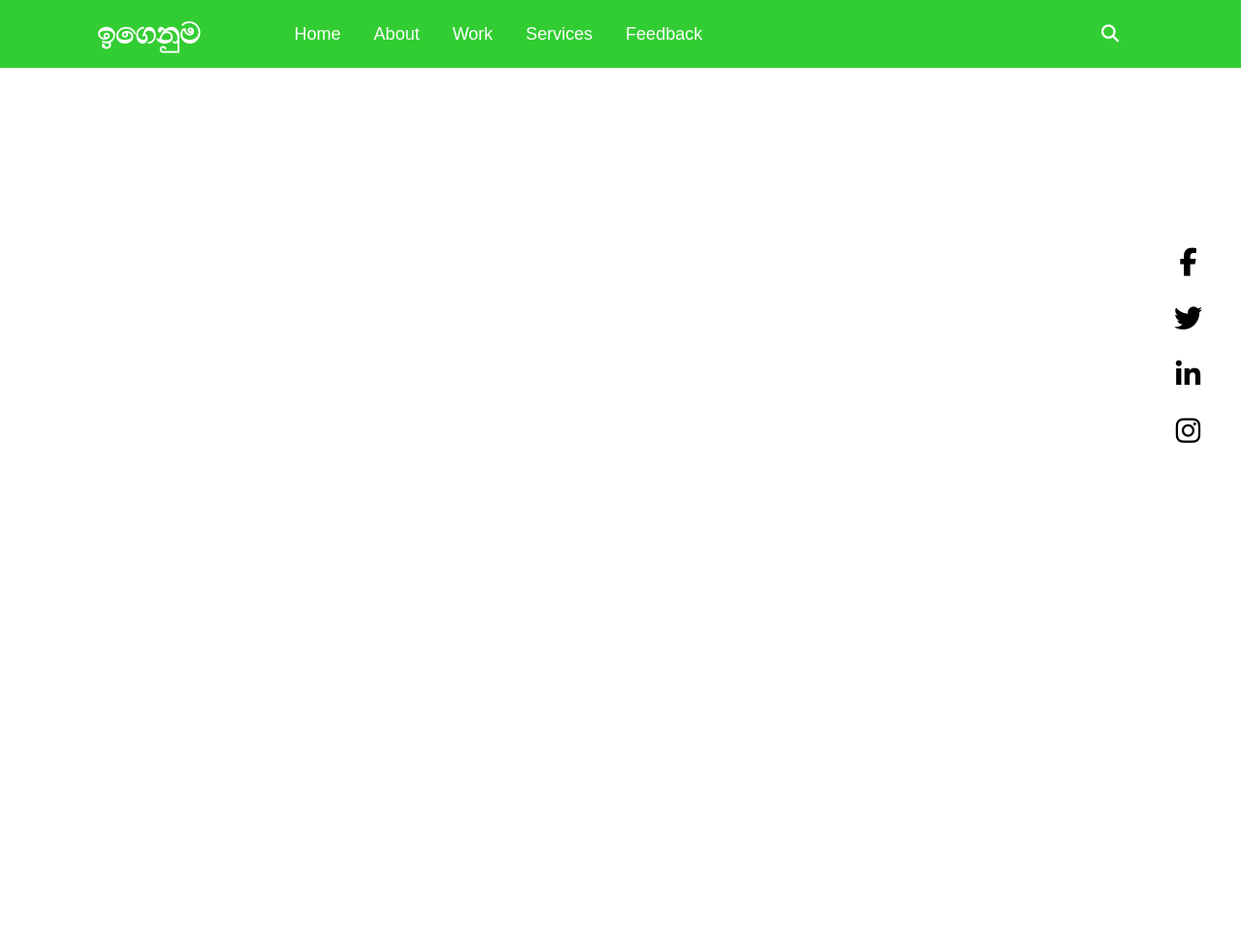
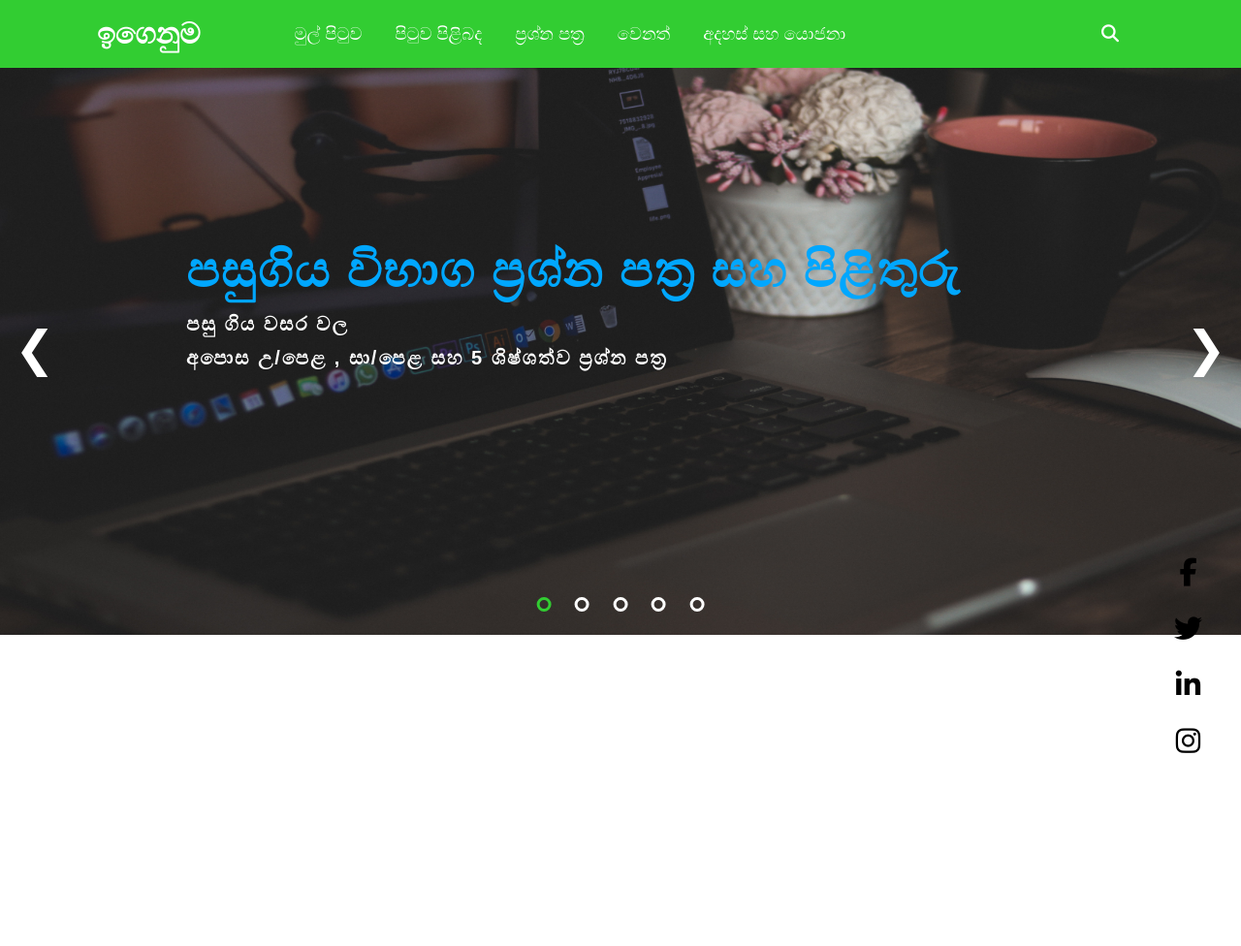
Before and after one commit to GreenvibesLK/edu.greenvibes.lk, a PHP site: page / in a window 1280 px wide. Shown: the top 976 px of the page at 97% size. Before the commit the page ends 457 px from the top, so only its background shows below. Run offline with PHP 8.4, Linux system fonts and the light colour scheme; some libraries are stand-ins or nearby versions.

Commit message:
02
ස්ලයිඩ් ශොව් එක නැවිගේශන් බාර් සොශල් මීඩියා බාර් අලුත් කිරීම

```diff
--- /dev/null
+++ b/ඉගෙනුම/cssfile.css
@@ -0,0 +1,201 @@
+
+/* 1 */
+*{
+	margin: 0;
+	padding: 0;
+	box-sizing: border-box;
+	font-family: sans-serif;
+}
+header{
+    height: 60px;
+    width: 100%;
+    position: absolute;
+    top: 0;
+	z-index: 2;
+}
+
+.act{
+	border: 2px solid #fff;
+	border-radius: 50px;
+	padding: 6px 15px;
+}
+
+/* /1 */
+
+/* 2 */
+.slider{
+	position: relative;
+	width: 100%;
+	background: 	#32CD32; /* LimeGreen */
+}
+.myslide{
+	height: 655px;
+	display: none;
+	overflow: hidden;
+}
+
+.prev, .next{
+	position: absolute;
+	top: 55%;
+	transform: translate(0, -50%);
+	font-size: 50px;
+	padding: 15px;
+	cursor: pointer;
+	color: #fff;
+	transition: 0.1s;
+	user-select: none;
+}
+.prev:hover, .next:hover{
+	color: 	#32CD32; /* LimeGreen */
+}
+.next{
+	right: 0;
+}
+.dotsbox{
+	position: absolute;
+	left: 50%;
+	transform: translate(-50%);
+	bottom: 20px;
+	cursor: pointer;
+}
+.dot{
+	display: inline-block;
+	width: 15px;
+	height: 15px;
+	border: 3px solid #fff;
+	border-radius: 50%;
+	margin: 0 10px;
+	cursor: pointer;
+}
+/* /2 */
+
+/* js */
+.active, .dot:hover{
+	border-color: 	#32CD32; /* LimeGreen */
+}
+/* /js */
+
+/* fade */
+.fade {
+  -webkit-animation-name: fade;
+  -webkit-animation-duration: 1.5s;
+  animation-name: fade;
+  animation-duration: 1.5s;
+}
+
+@-webkit-keyframes fade {
+  from {opacity: 0.8}
+  to {opacity: 1}
+}
+
+@keyframes fade {
+  from {opacity: 0.8}
+  to {opacity: 1}
+}
+/* /fade */
+
+/* 3 */
+.txt{
+	position: absolute;
+	color: #fff;
+	letter-spacing: 2px;
+	line-height: 35px;
+	top: 40%;
+	left: 15%;
+	-webkit-animation-name: posi;
+  	-webkit-animation-duration: 2s;
+  	animation-name: posi;
+  	animation-duration: 2s;
+	z-index: 1;
+}
+
+@-webkit-keyframes posi {
+  from {left: 25%;}
+  to {left: 15%;}
+}
+
+
+@keyframes posi {
+  from {left: 25%;}
+  to {left: 15%;}
+}
+
+.txt h1{
+	color: #00a7ff; /* blue */
+	font-size: 50px;
+	margin-bottom: 20px;
+}
+.txt p{
+	font-weight: bold;
+	font-size: 20px;
+}
+/* /3 */
+
+/* 4 */
+img{
+	transform: scale(1.5, 1.5);
+	-webkit-animation-name: zoomin;
+  	-webkit-animation-duration: 40s;
+  	animation-name: zoomin;
+  	animation-duration: 40s;
+}
+@-webkit-keyframes zoomin {
+  from {transform: scale(1, 1);}
+  to {transform: scale(1.5, 1.5);}
+}
+
+
+@keyframes zoomin {
+  from {transform: scale(1, 1);}
+  to {transform: scale(1.5, 1.5);}
+}
+/* /4 */
+
+
+
+/* 5 */
+@media screen and (max-width: 800px){
+	.myslide{
+		height: 500px;
+	}
+	.txt{
+		letter-spacing: 2px;
+		line-height: 25px;
+		top: 50%;
+		left: 50%;
+		transform: translate(-50%, -50%);
+		-webkit-animation-name: posi2;
+		-webkit-animation-duration: 2s;
+		animation-name: posi2;
+		animation-duration: 2s;
+	}
+
+	@-webkit-keyframes posi2 {
+	  from {top: 35%;}
+	  to {top: 50%;}
+	}
+
+
+	@keyframes posi2 {
+	  from {top: 35%;}
+	  to {top: 50%;}
+	}
+
+	.txt h1{
+		font-size: 40px;
+	}
+	.txt p{
+		font-size: 13px;
+	}
+
+}
+/* /5 */
+
+/* 6 */
+@media screen and (max-width: 520px){
+	.txt h1{
+		font-size: 30px;
+		margin-bottom: 20px;
+	}
+}
+/* /6 */
--- a/ඉගෙනුම/index.html
+++ b/ඉගෙනුම/index.html
@@ -5,11 +5,13 @@
 	<meta name="viewport" content="width=device-width, initial-scale=1">
     <meta http-equiv="X-UA-Compatible" content="ie=edge">
     <link rel="stylesheet" type="text/css" href="style.css">
+    <link rel="stylesheet" href="cssfile.css">
     <link href="https://fonts.googleapis.com/css?family=Nunito:400,600,700,800,900&display=swap" rel="stylesheet">
     <link href="https://stackpath.bootstrapcdn.com/font-awesome/4.7.0/css/font-awesome.min.css" rel="stylesheet">
     <script src="https://kit.fontawesome.com/a076d05399.js"></script>
 </head>
 <body>
+  <header>
 	<div class="header">
      <div class="navbar">
          <div class="wrapper">
@@ -20,12 +22,12 @@
       <div class="content">
       <div class="logo"><a href="index.html">ඉගෙනුම</a></div>
         <ul class="links">
-          <li><a href="index.html">Home</a></li>
-          <li><a href="#">About</a></li>
+          <li><a href="index.html">මුල් පිටුව</a></li>
+          <li><a href="#">පිටුව පිළිබද</a></li>
           <li>
-            <a href="#" class="desktop-link">Work</a>
+            <a href="#" class="desktop-link">ප්‍රශ්න පත්‍ර</a>
             <input type="checkbox" id="show-features">
-            <label for="show-features">Work</label>
+            <label for="show-features">ප්‍රශ්න පත්‍ර</label>
             <ul>
               <li><a href="#">Drop Menu 1</a></li>
               <li><a href="#">Drop Menu 2</a></li>
@@ -34,9 +36,9 @@
             </ul>
           </li>
           <li>
-            <a href="#" class="desktop-link">Services</a>
+            <a href="#" class="desktop-link">වෙනත්</a>
             <input type="checkbox" id="show-services">
-            <label for="show-services">Services</label>
+            <label for="show-services">වෙනත්</label>
             <ul>
               <li><a href="#">Drop Menu 1</a></li>
               <li><a href="#">Drop Menu 2</a></li>
@@ -53,16 +55,75 @@
               </li>
             </ul>
           </li>
-          <li><a href="#">Feedback</a></li>
+          <li><a href="#">අදහස් සහ යොජනා</a></li>
         </ul>
       </div>
+
       <label for="show-search" class="search-icon"><i class="fas fa-search"></i></label>
       <form action="#" class="search-box">
-        <input type="text" placeholder="Type Something to Search..." required>
+        <input type="text" placeholder="සොයන්න..." required>
         <button type="submit" class="go-icon"><i class="fas fa-long-arrow-alt-right"></i></button>
       </form>
     </nav>
   </div>
+    </header>
+
+<!--ස්ලයිඩ් ෂො එක-->
+  <body style="height: 2000px;">
+    <div class="slider">
+    <!-- fade css -->
+    <div class="myslide fade">
+      <div class="txt">
+        <h1>පසුගිය විභාග ප්‍රශ්න පත්‍ර සහ පිළිතුරු</h1>
+        <p> පසු ගිය වසර වල <br> අපොස උ/පෙළ , සා/පෙළ සහ 5 ශිෂ්ශත්ව ප්‍රශ්න පත්‍ර </p>
+      </div>
+      <img src="img1.jpg" style="width: 100%; height: 100%;">
+    </div>
+
+    <div class="myslide fade">
+      <div class="txt">
+        <h1>අනුමාන ප්‍රශ්න පත්‍ර සහ පිළිතුරු</h1>
+        <p>පසු ගිය වසර වල<br>පාසල් වල අනුමාන ප්‍රශ්න පත්‍ර</p>
+      </div>
+      <img src="img2.jpg" style="width: 100%; height: 100%;">
+    </div>
+
+    <div class="myslide fade">
+      <div class="txt">
+        <h1>වෙනත් විභාග</h1>
+        <p>පසු ගිය වසර වල<br>වෙනත් තරග විභග වල ප්‍රශ්න පත්‍ර</p>
+      </div>
+      <img src="img3.jpg" style="width: 100%; height: 100%;">
+    </div>
+
+    <div class="myslide fade">
+      <div class="txt">
+        <h1>එක්ස් ෆයිල්ස් 1</h1>
+        <p>about x files<br> r to r0 </p>
+      </div>
+      <img src="img4.jpg" style="width: 100%; height: 100%;">
+    </div>
+
+    <div class="myslide fade">
+      <div class="txt">
+        <h1>එක්ස් ෆයිල්ස් 2</h1>
+        <p>abour x files 02<br>s to s0</p>
+      </div>
+      <img src="img5.jpg" style="width: 100%; height: 100%;">
+    </div>
+
+    <a class="prev" onclick="plusSlides(-1)">&#10094;</a>
+      <a class="next" onclick="plusSlides(1)">&#10095;</a>
+
+    <div class="dotsbox" style="text-align:center">
+      <span class="dot" onclick="currentSlide(1)"></span>
+      <span class="dot" onclick="currentSlide(2)"></span>
+      <span class="dot" onclick="currentSlide(3)"></span>
+      <span class="dot" onclick="currentSlide(4)"></span>
+      <span class="dot" onclick="currentSlide(5)"></span>
+    </div>
+  </div>
+
 
      <div class="social-icons">
          <ul>
@@ -74,5 +135,10 @@
      </div>
     </div>
 
+
+<!--ස්ලයිඩ් ෂො එකේ js ලින්ක් එක-->
+<script src="jsfile.js"></script>
+
+
 </body>
 </html>
--- a/ඉගෙනුම/style.css
+++ b/ඉගෙනුම/style.css
@@ -28,7 +28,7 @@ ul{
 .social-icons{
     position: fixed;
     right: 30px;
-    top: 30%;
+    top: 70%;
 }
 
 .social-icons ul li{
```
Also changed, not shown: ඉගෙනුම/jsfile.js (added, +43 -0 lines), ඉගෙනුම/img1.jpg (added), ඉගෙනුම/img2.jpg (added), ඉගෙනුම/img3.jpg (added), 2 other files.
